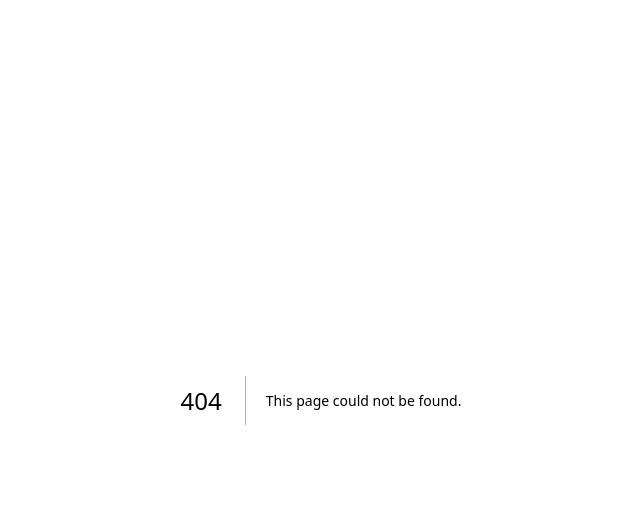
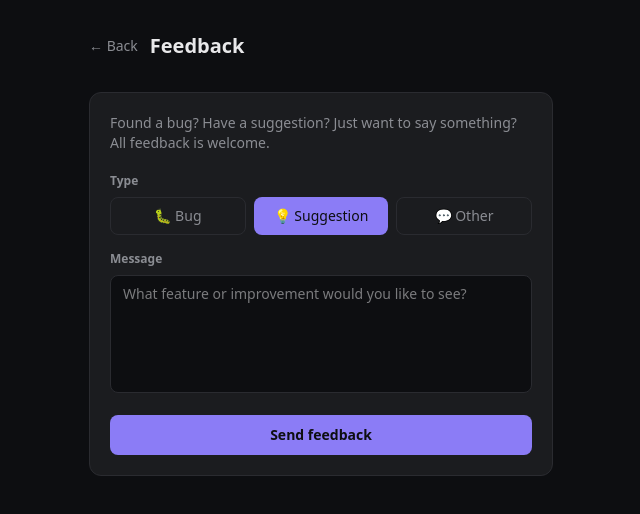
Before and after one commit to xAdhm/Dawam-Tasks-Web, a Next.js app: page /feedback in a window 1280 px wide. Before the commit this address had no page. Shown: the top 514 px of the page, without its empty margins (319-959 px from the left). Built offline with nearby package versions, Linux system fonts and the light colour scheme; no server answers.

Commit message:
Add feedback page with Supabase storage, backend wake-up ping on login

```diff
--- /dev/null
+++ b/src/app/feedback/page.tsx
@@ -0,0 +1,139 @@
+'use client'
+
+import { useState } from 'react'
+import { useRouter } from 'next/navigation'
+import { createClient } from '@/lib/supabase/client'
+
+type FeedbackType = 'bug' | 'suggestion' | 'other'
+
+export default function FeedbackPage() {
+  const [type, setType] = useState<FeedbackType>('suggestion')
+  const [message, setMessage] = useState('')
+  const [loading, setLoading] = useState(false)
+  const [success, setSuccess] = useState(false)
+  const [error, setError] = useState<string | null>(null)
+  const router = useRouter()
+  const supabase = createClient()
+
+    async function handleSubmit() {
+        if (!message.trim()) {
+            setError('Please enter a message')
+            return
+        }
+
+        setLoading(true)
+        setError(null)
+
+        const { data: { user } } = await supabase.auth.getUser()
+
+        const { error } = await supabase.from('feedback').insert({
+            user_id: user?.id ?? null,
+            type,
+            message: message.trim(),
+        })
+
+        if (error) {
+            setError('Failed to submit feedback. Please try again.')
+            setLoading(false)
+        } else {
+            setSuccess(true)
+            setLoading(false)
+        }
+    }
+
+  if (success) {
+    return (
+      <div className="flex min-h-screen items-center justify-center bg-[var(--bg)] px-6 text-[var(--text)]">
+        <div className="w-full max-w-sm space-y-3 text-center">
+          <div className="text-3xl">🎉</div>
+          <h1 className="text-xl font-semibold">Thanks for the feedback!</h1>
+          <p className="text-sm text-[var(--text-dim)]">
+            Your message has been received. It genuinely helps make Dawam better.
+          </p>
+          <button
+            onClick={() => router.push('/')}
+            className="inline-block pt-2 text-sm text-[var(--violet)]"
+          >
+            ← Back to tasks
+          </button>
+        </div>
+      </div>
+    )
+  }
+
+  return (
+    <div className="min-h-screen bg-[var(--bg)] text-[var(--text)]">
+      <div className="mx-auto max-w-lg px-4 py-8 sm:px-6">
+        <div className="mb-8 flex items-center gap-3">
+          <button
+            onClick={() => router.back()}
+            className="text-sm text-[var(--text-dim)] hover:text-[var(--text)]"
+          >
+            ← Back
+          </button>
+          <h1 className="text-xl font-semibold">Feedback</h1>
+        </div>
+
+        <div className="rounded-xl border border-[var(--border)] bg-[var(--surface)] p-5">
+          <p className="mb-5 text-sm text-[var(--text-dim)]">
+            Found a bug? Have a suggestion? Just want to say something? All feedback is welcome.
+          </p>
+
+          {/* Type selector */}
+          <div className="mb-4">
+            <label className="mb-2 block text-xs font-semibold text-[var(--text-dim)]">Type</label>
+            <div className="flex gap-2">
+              {([
+                { value: 'bug', label: '🐛 Bug' },
+                { value: 'suggestion', label: '💡 Suggestion' },
+                { value: 'other', label: '💬 Other' },
+              ] as { value: FeedbackType; label: string }[]).map((t) => (
+                <button
+                  key={t.value}
+                  type="button"
+                  onClick={() => setType(t.value)}
+                  className={`flex-1 rounded-lg px-3 py-2 text-sm font-medium ${
+                    type === t.value
+                      ? 'bg-[var(--violet)] text-[var(--bg)]'
+                      : 'border border-[var(--border)] text-[var(--text-dim)]'
+                  }`}
+                >
+                  {t.label}
+                </button>
+              ))}
+            </div>
+          </div>
+
+          {/* Message */}
+          <div className="mb-4">
+            <label className="mb-2 block text-xs font-semibold text-[var(--text-dim)]">Message</label>
+            <textarea
+              value={message}
+              onChange={(e) => { setMessage(e.target.value); setError(null) }}
+              placeholder={
+                type === 'bug'
+                  ? "Describe what happened and how to reproduce it..."
+                  : type === 'suggestion'
+                  ? "What feature or improvement would you like to see?"
+                  : "What's on your mind?"
+              }
+              rows={5}
+              className="w-full rounded-lg border border-[var(--border)] bg-[var(--bg)] px-3 py-2 text-sm outline-none resize-none focus:border-[var(--violet)]"
+            />
+          </div>
+
+          {error && <p className="mb-3 text-sm text-[var(--blue)]">{error}</p>}
+
+          <button
+            type="button"
+            onClick={handleSubmit}
+            disabled={loading}
+            className="w-full rounded-lg bg-[var(--violet)] py-2.5 text-sm font-semibold text-[var(--bg)]"
+          >
+            {loading ? 'Sending...' : 'Send feedback'}
+          </button>
+        </div>
+      </div>
+    </div>
+  )
+}
--- a/src/components/Sidebar.tsx
+++ b/src/components/Sidebar.tsx
@@ -91,6 +91,16 @@ export default function Sidebar({ open, onClose, displayName }: Props) {
         <div className="border-t border-[var(--border)] px-3 py-4 space-y-1">
           <div className="px-3 pb-1 text-xs text-[var(--text-dim)]">{displayName}</div>
           <button
+            onClick={() => navigate('/feedback')}
+            className={`flex w-full items-center gap-2.5 rounded-lg px-3 py-2.5 text-left text-sm font-medium ${
+              pathname === '/feedback'
+                ? 'bg-[var(--surface)] text-[var(--text)]'
+                : 'text-[var(--text-dim)] hover:bg-[var(--surface)] hover:text-[var(--text)]'
+            }`}
+          >
+            Feedback
+          </button>
+          <button
             onClick={() => navigate('/settings')}
             className={`flex w-full items-center gap-2.5 rounded-lg px-3 py-2.5 text-left text-sm font-medium ${
               pathname === '/settings'
```
